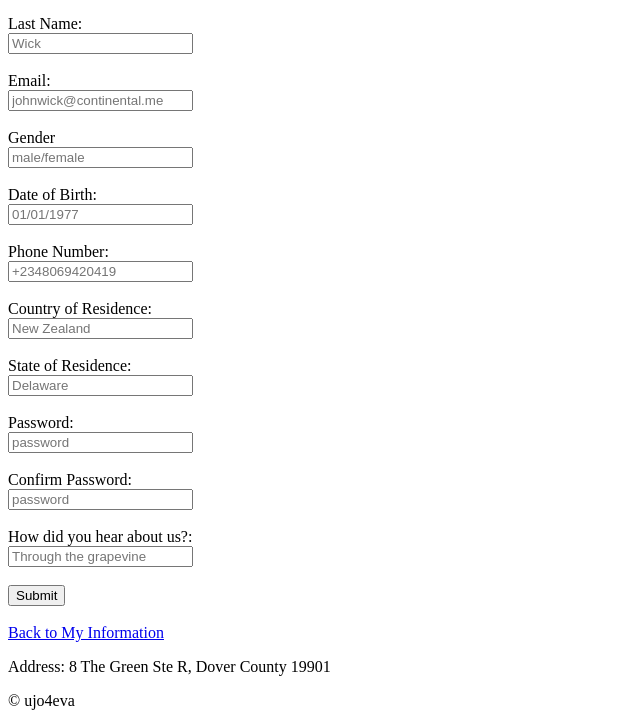
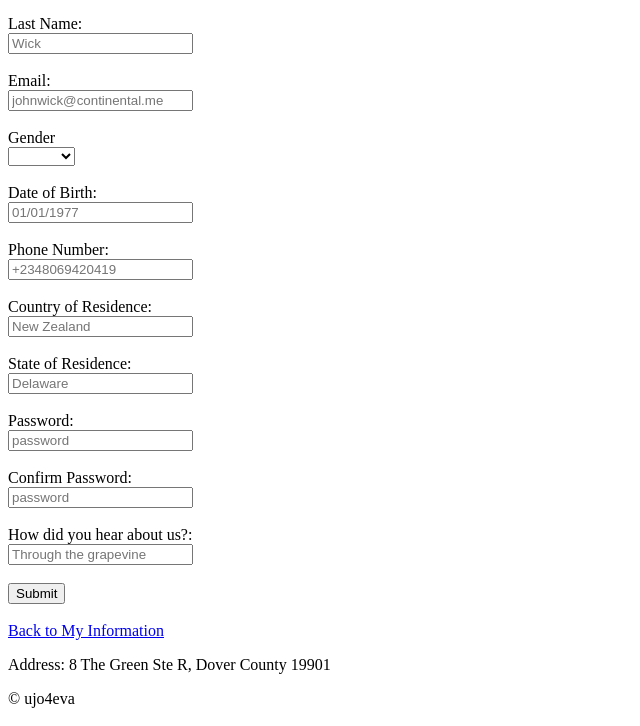
Before and after one commit to ujo4eva/altschool_html_assignment1, a plain HTML site: page form.html in a window 1280 px wide. Shown: the part 122-848 px from the top of the page, without its empty margins (0-640 px from the left). Drawn offline with Linux system fonts and the light colour scheme.

Commit message:
Made the gender field a drop down menu

```diff
--- a/form.html
+++ b/form.html
@@ -18,7 +18,11 @@
         <input type="text" id="email" name = "email" placeholder="johnwick@continental.me" aria-label="Please enter your email address" required=""><br><br>
 
         <label for="gender">Gender</label><br>
-        <input type="text" id="gender" name = "gender" placeholder="male/female" aria-label="Please enter your gender" required=""><br><br>
+        <select name="gender" id="gender">
+            <option value=""></option>
+            <option value="Male">Male</option>
+            <option value="Female">Female</option>
+        </select><br><br>
 
         <label for="dob">Date of Birth:</label><br>
         <input type="text" id="dob" name = "dob" placeholder="01/01/1977" aria-label="Please enter your date of birth" required=""><br><br>
```
